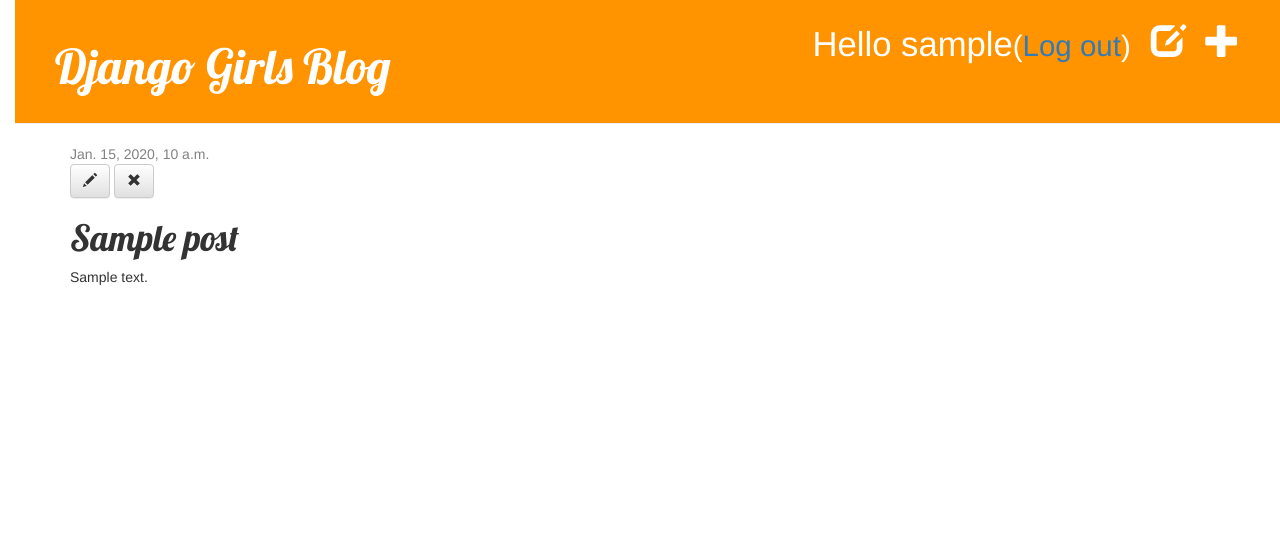
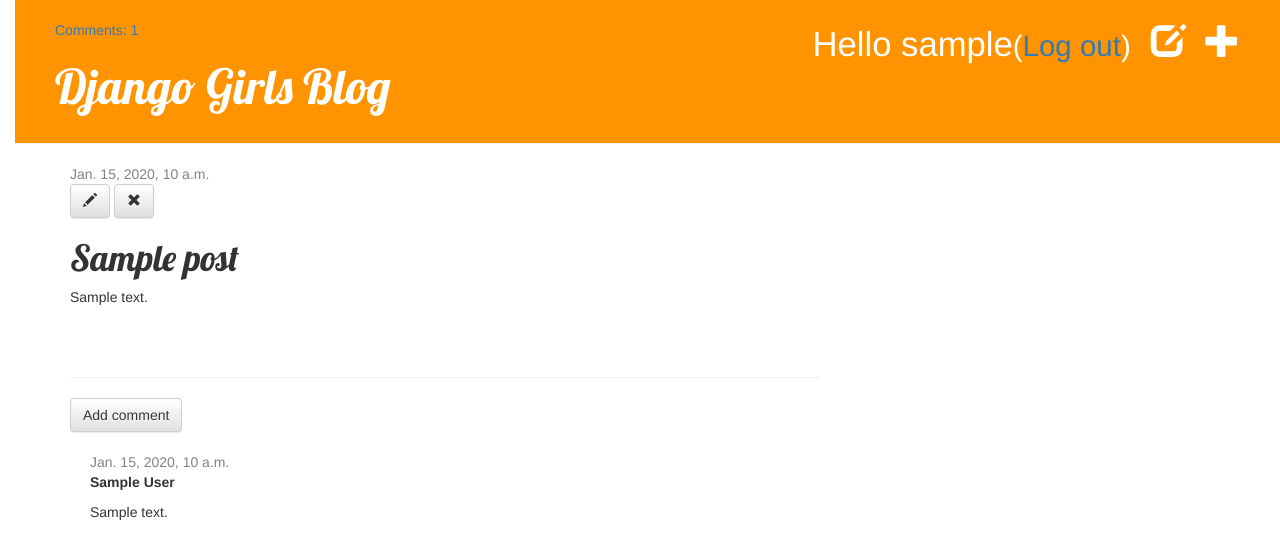
Before and after one commit to kpi-web-guild/django-girls-blog-DrEdi, a Django app: page /post/1/ in a window 1280 px wide. Shown: the top 559 px of the page. Run offline with Django 3.2, Linux system fonts and the light colour scheme; a user stored in the database is signed in; tables that the repository leaves empty hold one stand-in row (values such as "Sample post"); some libraries are stand-ins or nearby versions.

Commit message:
Add comment Model
Now you can add/delete/moderate comments in blog

```diff
--- a/main/admin.py
+++ b/main/admin.py
@@ -5,6 +5,7 @@
 what info you want to see on display about this model
 """
 from django.contrib import admin
-from .models import Post
+from .models import Post, Comment
 
 admin.site.register(Post)
+admin.site.register(Comment)
--- a/main/models.py
+++ b/main/models.py
@@ -23,3 +23,26 @@
         This is useful if you need to get info only about title of Post object
         """
         return self.title
+
+    def approved_comments(self):
+        """Approving comments. Use for moderating."""
+        return self.comments.filter(approved_comment=True)
+
+
+class Comment(models.Model):
+    """Model for comments."""
+
+    post = models.ForeignKey('main.Post', related_name='comments')
+    author = models.CharField(max_length=200)
+    text = models.TextField()
+    created_date = models.DateTimeField(default=timezone.now)
+    approved_comment = models.BooleanField(default=False)
+
+    def approve(self):
+        """Approve comment and save it in DB."""
+        self.approved_comment = True
+        self.save()
+
+    def __str__(self):
+        """Return comment text."""
+        return self.text
--- a/main/static/css/blog.css
+++ b/main/static/css/blog.css
@@ -53,3 +53,7 @@
 .post h1 a, .post h1 a:visited {
     color: #000000;
 }
+
+.comment {
+    margin: 20px 0px 20px 20px;
+}
--- a/main/templates/main/base.html
+++ b/main/templates/main/base.html
@@ -14,6 +14,7 @@
         <a href="{% url 'post_new' %}" class="top-menu"><span class="glyphicon glyphicon-plus"></span></a>
         <a href="{% url 'post_draft_list' %}" class="top-menu"><span class="glyphicon glyphicon-edit"></span></a>
         <p class="top-menu">Hello {{ user.username }}<small>(<a href="{% url 'logout' %}">Log out</a>)</small></p>
+        <a href="{% url 'post_detail' pk=post.pk %}">Comments: {{ post.approved_comments.count }}</a>
     {% else %}
         <a href="{% url 'login' %}" class="top-menu"><span class="glyphicon glyphicon-lock"></span></a>
     {% endif %}
--- a/main/templates/main/index.html
+++ b/main/templates/main/index.html
@@ -7,6 +7,7 @@
             </div>
             <h1><a href="{% url 'post_detail' post.pk %}">{{ post.title }}</a></h1>
             <p>{{ post.text | linebreaksbr }}</p>
+            <a href="{% url 'post_detail' pk=post.pk %}">Comments: {{ post.comments.count }}</a>
         </div>
     {% endfor %}
 {% endblock content %}
--- a/main/templates/main/post_detail.html
+++ b/main/templates/main/post_detail.html
@@ -16,4 +16,23 @@
         <h1>{{ post.title }}</h1>
         <p>{{ post.text | linebreaksbr }}</p>
     </div>
+    <hr>
+    <a class="btn btn-default" href="{% url 'add_comment_to_post' pk=post.pk %}">Add comment</a>
+    {% for comment in post.comments.all %}
+        {% if user.is_authenticated or comment.approved_comment %}
+            <div class="comment">
+                <div class="date">
+                    {{ comment.created_date }}
+                    {% if not comment.approved_comment %}
+                        <a class="btn btn-default" href="{% url 'comment_remove' pk=comment.pk %}"><span class="glyphicon glyphicon-remove"></span></a>
+                        <a class="btn btn-default" href="{% url 'comment_approve' pk=comment.pk %}"><span class="glyphicon glyphicon-ok"></span></a>
+                    {% endif %}
+                </div>
+                <strong>{{ comment.author }}</strong>
+                <p>{{ comment.text|linebreaks }}</p>
+            </div>
+        {% endif %}
+    {% empty %}
+        <p>No comments here yet :(</p>
+    {% endfor %}
 {% endblock %}
--- a/main/urls.py
+++ b/main/urls.py
@@ -10,5 +10,7 @@
     url(r'^drafts/$', views.post_draft_list, name='post_draft_list'),
     url(r'^post/(?P<pk>\d+)/publish/$', views.post_publish, name='post_publish'),
     url(r'^post/(?P<pk>\d+)/remove/$', views.post_remove, name='post_remove'),
-
+    url(r'^post/(?P<pk>\d+)/comment/$', views.add_comment_to_post, name='add_comment_to_post'),
+    url(r'^comment/(?P<pk>\d+)/approve/$', views.comment_approve, name='comment_approve'),
+    url(r'^comment/(?P<pk>\d+)/remove/$', views.comment_remove, name='comment_remove'),
 ]
--- a/main/views.py
+++ b/main/views.py
@@ -1,7 +1,7 @@
 """All views are here."""
 from django.shortcuts import render, get_object_or_404, redirect
-from .models import Post
-from .forms import PostForm
+from .models import Post, Comment
+from .forms import PostForm, CommentForm
 from django.contrib.auth.decorators import login_required
 
 
@@ -68,3 +68,35 @@
     post = get_object_or_404(Post, pk=pk)
     post.delete()
     return redirect('post_list')
+
+
+def add_comment_to_post(request, pk):
+    """If someone want to create new comment he/she get this view."""
+    post = get_object_or_404(Post, pk=pk)
+    if request.method == 'POST':
+        form = CommentForm(request.POST)
+        if form.is_valid():
+            comment = form.save(commit=False)
+            comment.post = post
+            comment.save()
+            return redirect('post_detail', pk=post.pk)
+    else:
+        form = CommentForm()
+    return render(request, 'blog/add_comment_to_post.html', {'form': form})
+
+
+@login_required
+def comment_approve(request, pk):
+    """Moderate comment."""
+    comment = get_object_or_404(Comment, pk=pk)
+    comment.approve()
+    return redirect('post_detail', pk=comment.post.pk)
+
+
+@login_required
+def comment_remove(request, pk):
+    """Remove comment."""
+    comment = get_object_or_404(Comment, pk=pk)
+    post_pk = comment.post.pk
+    comment.delete()
+    return redirect('post_detail', pk=post_pk)
```
Also changed, not shown: main/forms.py (+9 -1 lines), main/templates/main/add_comment_to_post.html (added, +9 -0 lines), main/migrations/0002_comment.py (added).
